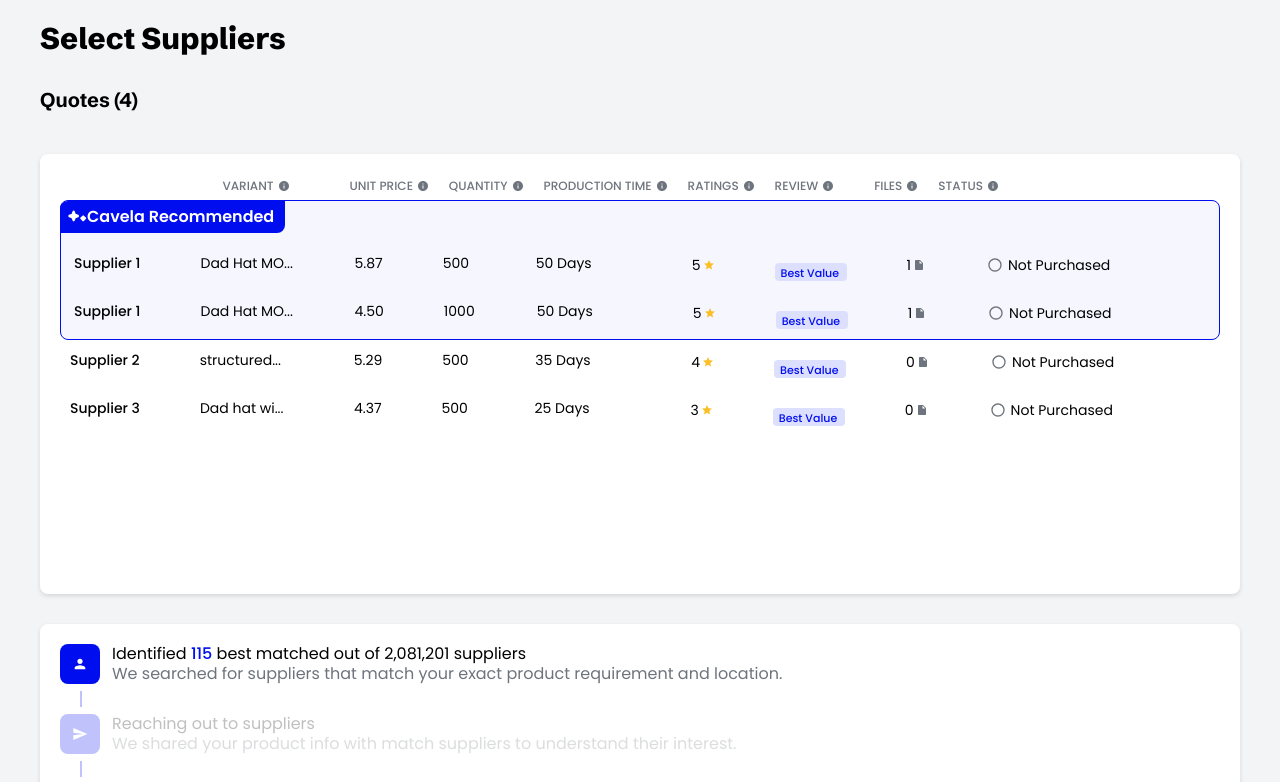
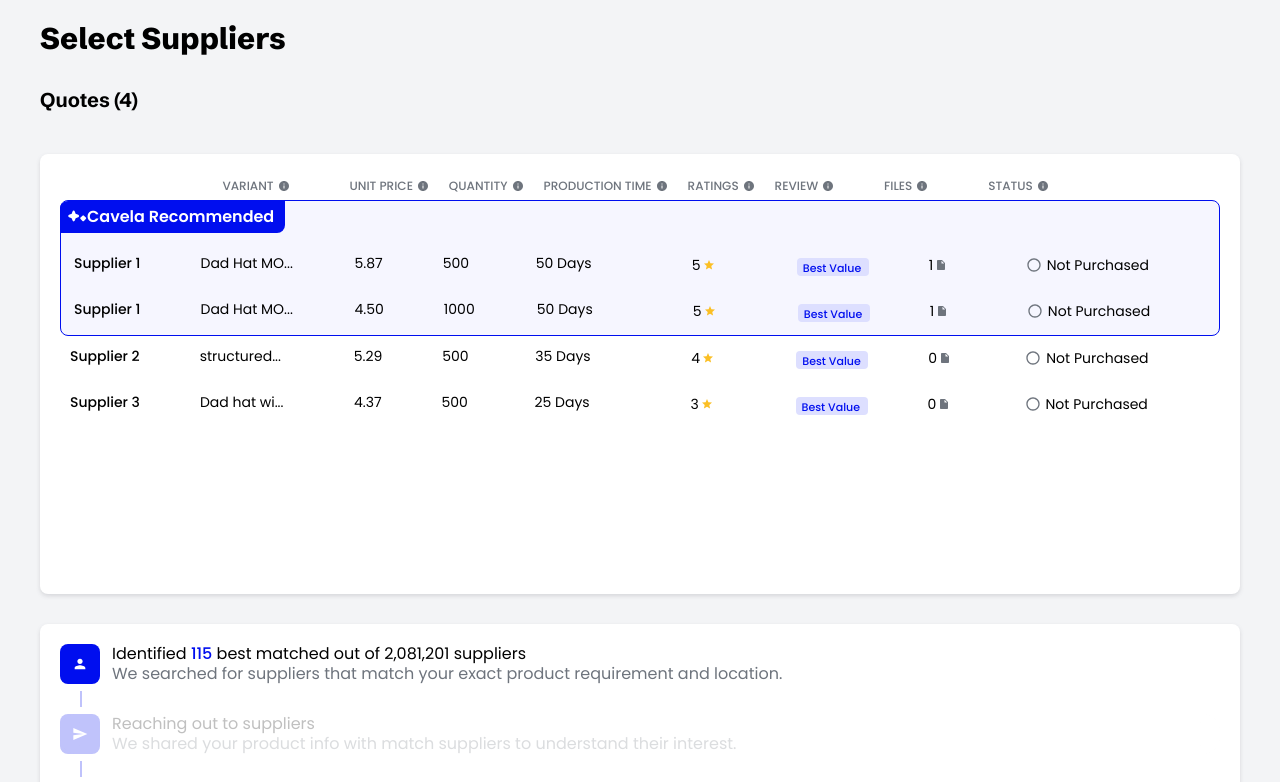
Before and after one commit to mfreemon/cavela, a React (Vite) app in the folder frontend/: page / in a window 1280 px wide. Shown: the top 782 px of the page. Built offline with nearby package versions, Linux system fonts and the light colour scheme.

Commit message:
small css tweak

```diff
--- a/frontend/src/components/CavTable/table.scss
+++ b/frontend/src/components/CavTable/table.scss
@@ -18,16 +18,18 @@
       }
 
       th:nth-child(7){
-        margin-left: 4%;
+        margin-left: 5%;
+      }
+
+      th:nth-child(8){
+        margin-left: 6%;
       }
 
 
       th:nth-child(3),
       th:nth-child(4),
       th:nth-child(5),
-      th:nth-child(6),
-      th:nth-child(8),
-      th:nth-child(9){
+      th:nth-child(6){
         margin-left: 2%;
       }
     }
@@ -82,7 +84,7 @@
 
       }
       td:nth-child(6){
-
+        width:45px;
         margin-left: 100px;
       }
       td:nth-child(7){
@@ -91,6 +93,7 @@
 
 
       td:nth-child(8){
+        width:35px;
         margin-left: 60px;
       }
       td:nth-child(9){
@@ -138,7 +141,7 @@
       font-size: 11px;
       font-weight: 500;
       line-height: 16px;
-      margin-top: 10px;
+      margin-top: 5px;
     }
 
     svg {
```
